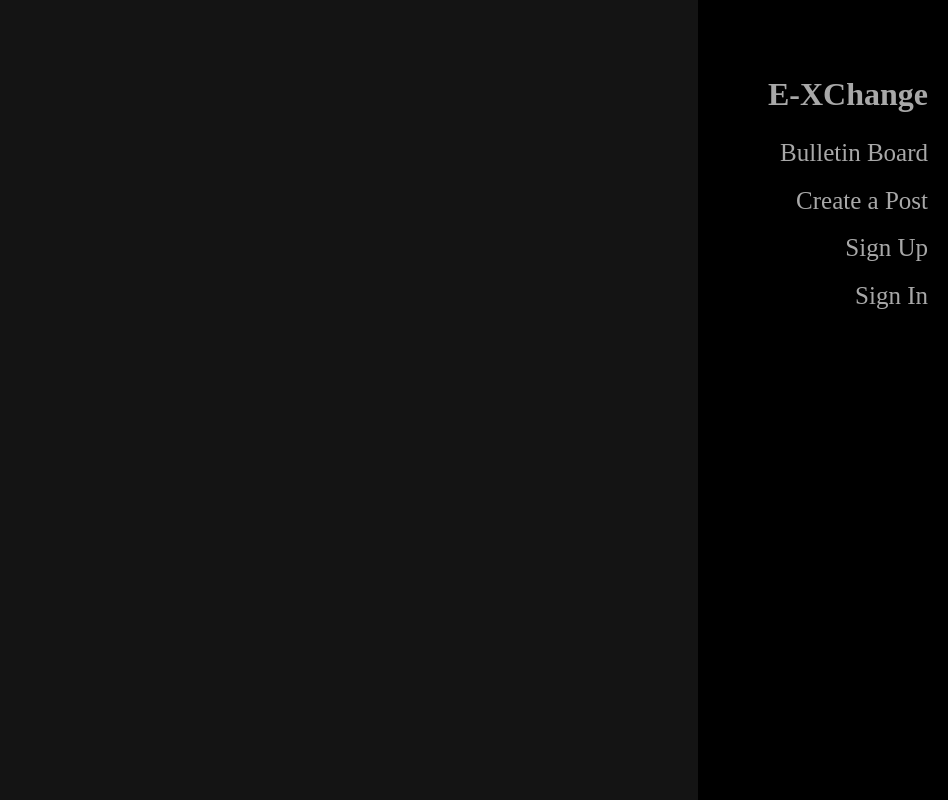
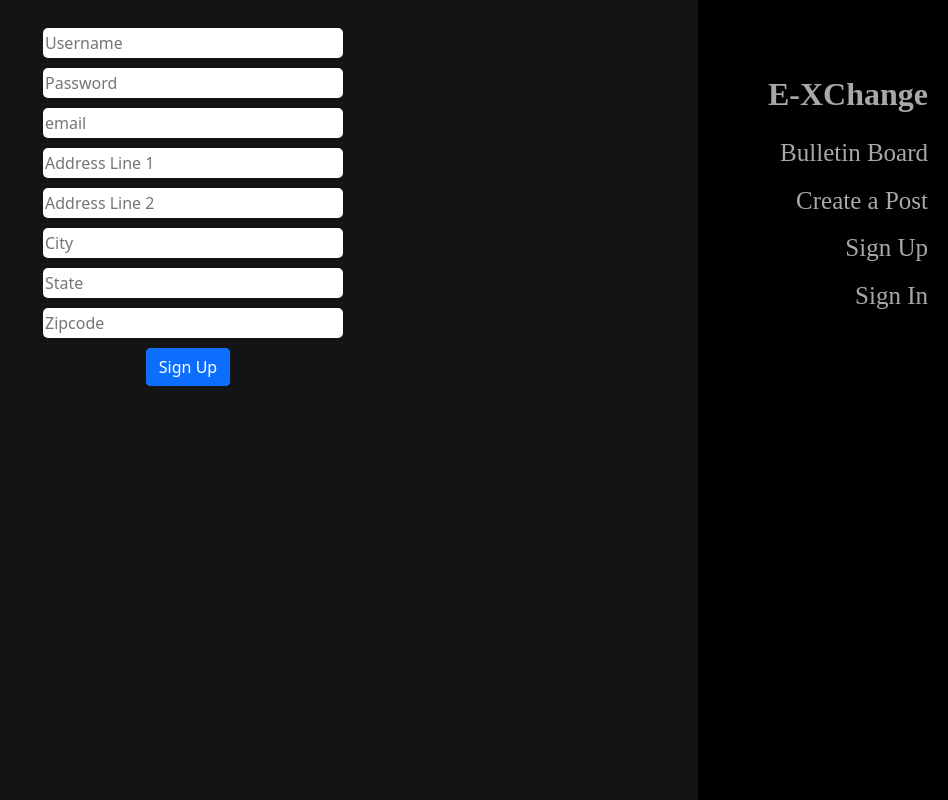
Before and after one commit to jwporath/E-Xchange, a PHP site: page /E-Xchange/signup.php in a window 1280 px wide. Shown: the whole page, without its empty margins (332-1280 px from the left). Run offline with PHP 8.4, Linux system fonts and the light colour scheme.

Commit message:
added basic sign-in and sign-up logic

```diff
--- a/signup.php
+++ b/signup.php
@@ -25,8 +25,70 @@
         </ul>
     </div>
     <div class="main">
+    <div id="signin">
+            <form id="account" action="signup.php" method="post">
+                <input class="username" type="username" name="username" placeholder="Username">
+                <input class="password" type="password" name="password" placeholder="Password">
+                <input class="email" type="email" name="email" placeholder="email">
+                <input class="addressline1" type="addressline1" name="addressline1" placeholder="Address Line 1">
+                <input class="addressline2" type="addressline2" name="addressline2" placeholder="Address Line 2">
+                <input class="city" type="city" name="city" placeholder="City">
+                <input class="state" type="state" name="state" placeholder="State">
+                <input class="zipcode" type="zipcode" name="zipcode" placeholder="Zipcode">
+                <button class="btn btn-primary submit" type="submit">Sign Up</button>
+            </form>
+        </div>
+    </div>
 
-    </div>
+    <?php
+
+        $servername="localhost";
+        $username="root";
+        $password="";
+        $database="E-Xchange";
+
+        $conn=new mysqli($servername,$username,$password,$database); // connect to E-Xchange database
+
+        if($conn->connect_error) // check for connection error
+        {
+            die("Connection failed: ".$conn->connect_error);
+        }
+
+        if(isset($_POST['username']) && isset($_POST['password']) && isset($_POST['email']) && isset($_POST['addressline1'])
+        && isset($_POST['city']) && isset($_POST['state']) && isset($_POST['zipcode']))
+        {
+            $username=$_POST['username'];
+            $password=$_POST['password'];
+            $email=$_POST['email'];
+            $addressline1=$_POST['addressline1'];
+            $addressline2=$_POST['addressline2'];
+            $city=$_POST['city'];
+            $state=$_POST['state'];
+            $zipcode=$_POST['zipcode'];
+
+            $query="SELECT * FROM users WHERE email='$email' OR username='$username'";
+            $result=$conn->query($query);
+
+            if($result->num_rows == 0)
+            {
+                $query="INSERT INTO users (username,password,email,addressline1,addressline2,city,state,zipcode)
+                VALUES ('$username','$password','$email','$addressline1','$addressline2','$city','$state','$zipcode')";
+                $result=$conn->query($query);
+
+                echo "Sign-Up Successful";
+
+                header("Location: https://localhost/E-Xchange/index.php?username=$username");
+                $conn->close();
+                exit();
+            }
+            else
+            {
+                echo "Sign-Up Failed";
+                $conn->close();
+            }
+        }
+
+    ?>
 </body>
 
 </html>
--- a/style.css
+++ b/style.css
@@ -42,11 +42,43 @@
     color: #f1f1f1;
 }
 
+#signin
+{
+    line-height: 400px;
+    text-align:center;
+    width: 300px;
+
+    max-width: fit-content;
+    margin-left: auto;
+    margin-right: auto;
+}
+
+#account
+{
+    display: inline-block;
+    vertical-align: middle;
+    line-height: 14px;
+}
+
+.username,.password,.email,.addressline1,.addressline2,.city,.state,.zipcode
+{
+    margin-top: 10px;
+    margin-left: 10px;
+    width: 300px;
+    height: 30px;
+    border-radius: 5px;
+    border: 2px rgb(0, 0, 0);
+}
+
+.submit
+{
+    margin-top: 10px;
+}
 
 .main
 {
     color: #a8a8a8;
-    margin-right: 100px;
+    margin-right: 250px;
 }
 
 body
```
Also changed, not shown: signin.php (+47 -1 lines).
